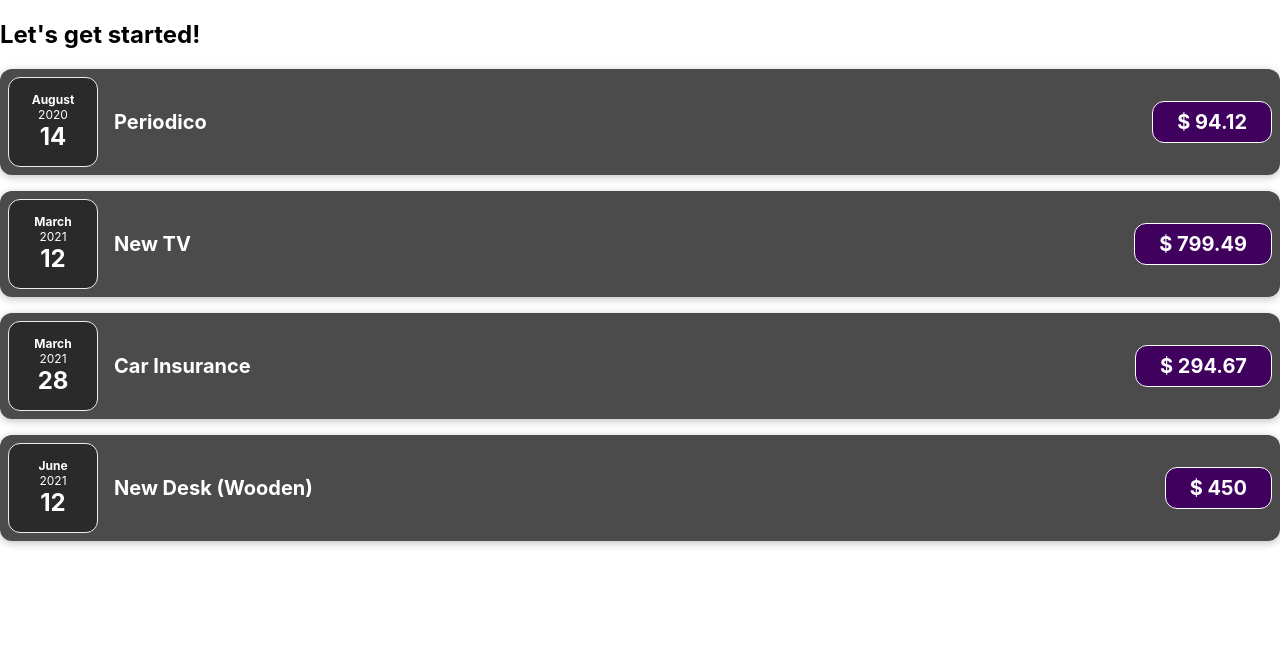
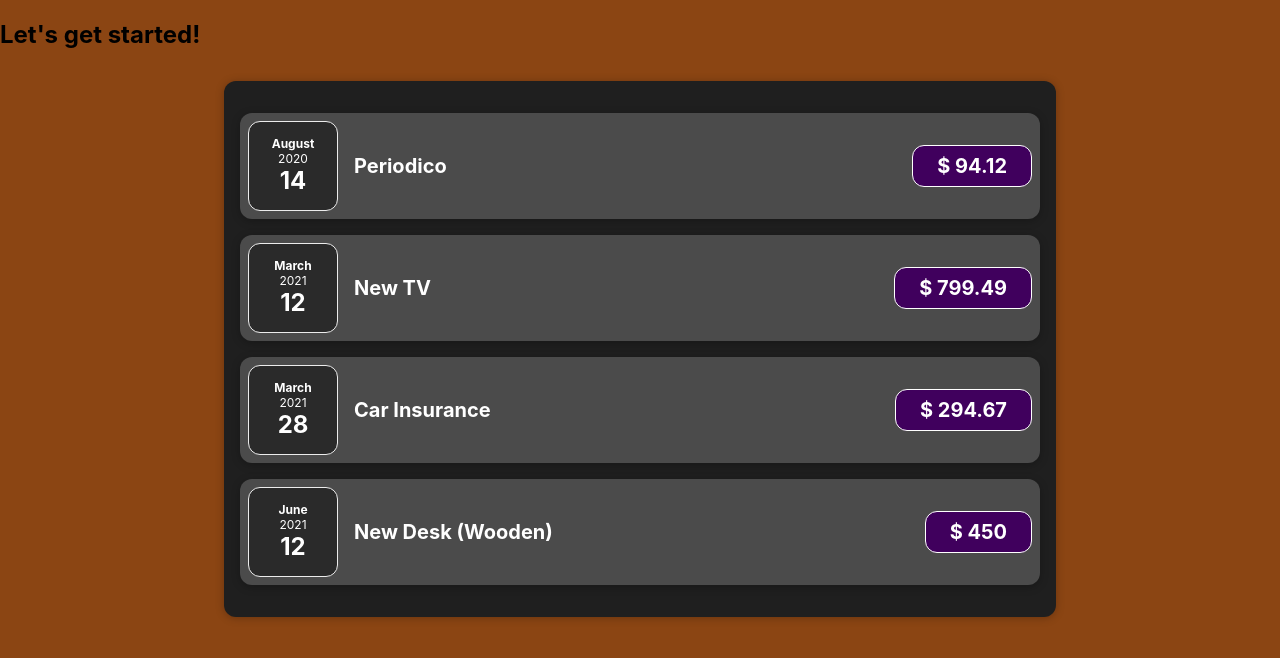
Before and after one commit to yonderp/react-project, a React (Create React App) app: page / in a window 1280 px wide. Shown: the top 658 px of the page. Built offline with nearby package versions, Linux system fonts and the light colour scheme.

Commit message:
crear comp Card y su style

```diff
--- a/src/App.js
+++ b/src/App.js
@@ -1,6 +1,5 @@
-// import logo from './logo.svg';
-// import './App.css';
-import ExpenseItem from "./components/ExpenseItem";
+import Expenses from "./components/Expenses";
+
 function App() {
   const expenses = [
     {
@@ -9,12 +8,7 @@ function App() {
       amount: 94.12,
       date: new Date(2020, 7, 14),
     },
-    {
-      id: "e2",
-      title: "New TV",
-      amount: 799.49,
-      date: new Date(2021, 2, 12),
-    },
+    { id: "e2", title: "New TV", amount: 799.49, date: new Date(2021, 2, 12) },
     {
       id: "e3",
       title: "Car Insurance",
@@ -28,31 +22,21 @@ function App() {
       date: new Date(2021, 5, 12),
     },
   ];
+
   return (
     <div>
       <h2>Let's get started!</h2>
-      <ExpenseItem
-      title={expenses[0].title}
-      amount={expenses[0].amount}
-      date={expenses[0].date}
-      />
-      <ExpenseItem
-      title={expenses[1].title}
-      amount={expenses[1].amount}
-      date={expenses[1].date}
-      />
-      <ExpenseItem
-      title={expenses[2].title}
-      amount={expenses[2].amount}
-      date={expenses[2].date}
-      />
-      <ExpenseItem
-      title={expenses[3].title}
-      amount={expenses[3].amount}
-      date={expenses[3].date}
-      />
+      <Expenses items={expenses}/>
     </div>
   );
 }
 
 export default App;
+/* meti el cambio que tenia en App.css de
+.App-header {
+  background-color: #282c34; a index.css
+body {
+  background-color: saddlebrown;
+ya que habia borrado App.css xq no vi como el profe actualizo todo su project
+tremendo error por usar classname en vez de class, cual debo usar entonfces
+error reparado es className con N mayus*/
--- a/src/components/ExpenseDate.js
+++ b/src/components/ExpenseDate.js
@@ -2,7 +2,7 @@ import './ExpenseDate.css';
 
 function ExpenseDate(props) {
   const month = props.date.toLocaleString('en-US', { month: 'long' });
-  const day = props.date.toLocaleString ('en-US', { day: '2-digit' });
+  const day = props.date.toLocaleString('en-US', { day: '2-digit' });
   const year = props.date.getFullYear();
 
   return (
--- a/src/components/ExpenseItem.js
+++ b/src/components/ExpenseItem.js
@@ -2,7 +2,6 @@ import ExpenseDate from './ExpenseDate';
 import './ExpenseItem.css';
 
 function ExpenseItem(props) {
-
 
   return (
     <div className="expense-item">
--- /dev/null
+++ b/src/components/Expenses.css
@@ -0,0 +1,9 @@
+.expenses {
+  padding: 1rem;
+  background-color: rgb(31, 31, 31);
+  margin: 2rem auto;
+  width: 50rem;
+  max-width: 95%;
+  border-radius: 12px;
+  box-shadow: 0 1px 8px rgba(0, 0, 0, 0.25);
+}
--- /dev/null
+++ b/src/components/Expenses.js
@@ -0,0 +1,31 @@
+import './Expenses.css'
+import ExpenseItem from './ExpenseItem'
+
+function Expenses(props) {
+  return (
+    <div className="expenses">
+      <ExpenseItem
+        title={props.items[0].title}
+        amount={props.items[0].amount}
+        date={props.items[0].date}
+      />
+      <ExpenseItem
+        title={props.items[1].title}
+        amount={props.items[1].amount}
+        date={props.items[1].date}
+      />
+      <ExpenseItem
+        title={props.items[2].title}
+        amount={props.items[2].amount}
+        date={props.items[2].date}
+      />
+      <ExpenseItem
+        title={props.items[3].title}
+        amount={props.items[3].amount}
+        date={props.items[3].date}
+      />
+    </div>
+  )
+}
+
+export default Expenses;
--- a/src/index.css
+++ b/src/index.css
@@ -1,4 +1,5 @@
 body {
+  background-color: saddlebrown;
   margin: 0;
   font-family: -apple-system, BlinkMacSystemFont, 'Segoe UI', 'Roboto', 'Oxygen',
     'Ubuntu', 'Cantarell', 'Fira Sans', 'Droid Sans', 'Helvetica Neue',
```
Also changed, not shown: src/components/Card.js (added, +7 -0 lines), src/components/Card.css (added).
